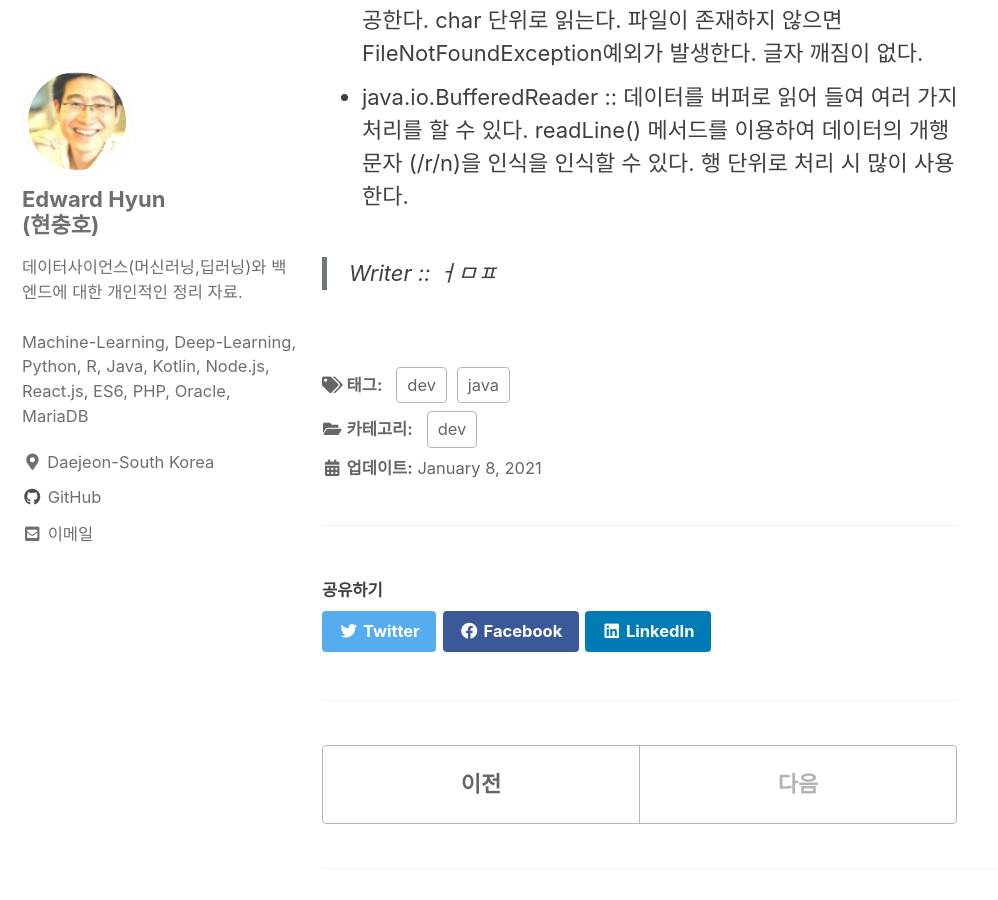
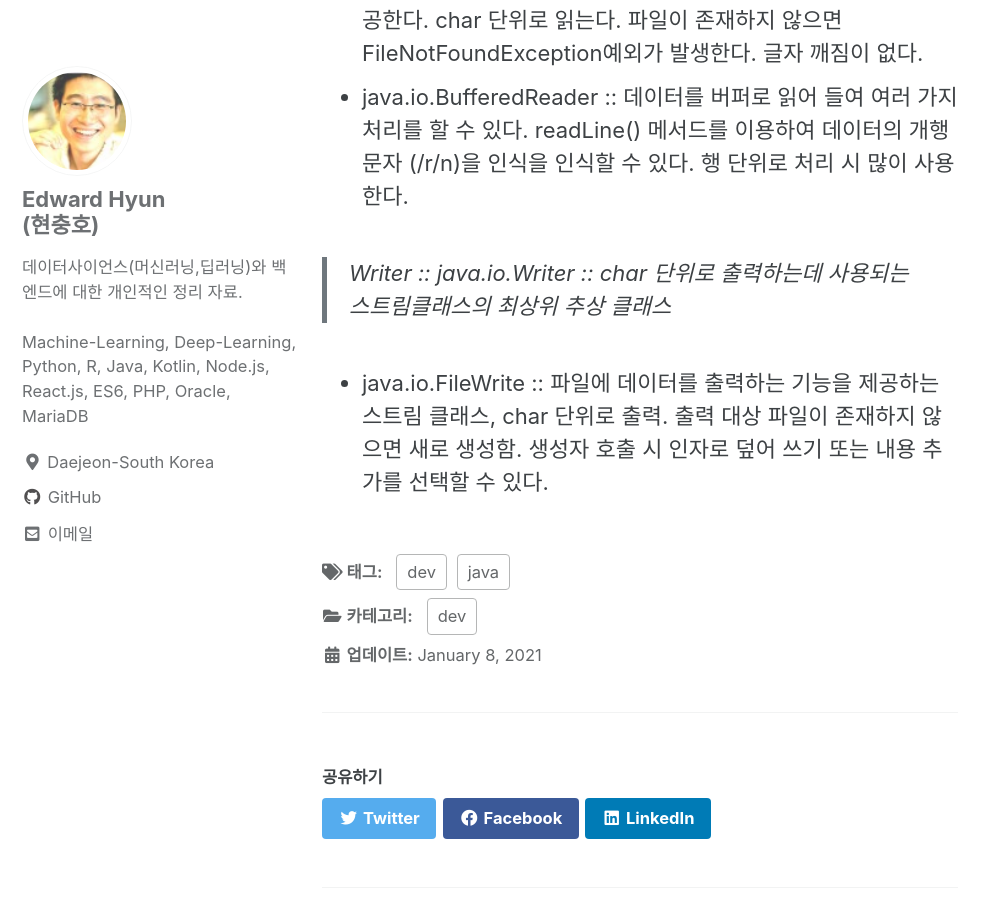
Before and after one commit to iamhch24/iamhch24.github.io, a Jekyll site: the page built from _posts/2021-01-08-[Study] 초보자를 위한 Java Programming.md, in a window 1280 px wide and 900 px high, scrolled down 6932 px. Shown: the whole window, without its empty margins (0-998 px from the left). Built offline with Jekyll 4.4.1, drawn with Linux system fonts in a browser that asks for light colours; cached includes are drawn as plain includes; some of the changed lines change nothing that is shown.

Commit message:
_posts/2021-01-08-[Study] 초보자를 위한 Java Programming.md updated from https://stackedit.io/

```diff
--- a/_posts/2021-01-08-[Study] 초보자를 위한 Java Programming.md
+++ b/_posts/2021-01-08-[Study] 초보자를 위한 Java Programming.md
@@ -147,7 +147,9 @@ public void m(){
 * java.io.FileReader :: 파일에서 데이터를 읽을 수 있는 기능을 제공한다. char 단위로 읽는다. 파일이 존재하지 않으면 FileNotFoundException예외가 발생한다. 글자 깨짐이 없다.
 * java.io.BufferedReader :: 데이터를 버퍼로 읽어 들여 여러 가지 처리를 할 수 있다. readLine() 메서드를 이용하여 데이터의 개행문자 (/r/n)을 인식을 인식할 수 있다. 행 단위로 처리 시 많이 사용한다.
 
-> Writer :: ㅓㅁㅍ
+> Writer :: java.io.Writer :: char 단위로 출력하는데 사용되는 스트림클래스의 최상위 추상 클래스
+
+* java.io.FileWrite :: 파일에 데이터를 출력하는 기능을 제공하는 스트림 클래스, char 단위로 출력. 출력 대상 파일이 존재하지 않으면 새로 생성함. 생성자 호출 시 인자로 덮어 쓰기 또는 내용 추가를 선택할 수 있다.
 
 
 
@@ -155,8 +157,8 @@ public void m(){
 
 
 <!--stackedit_data:
-eyJoaXN0b3J5IjpbLTE2MjQxNjA4ODAsLTEzNTcyNDk3NDMsMT
-gxMDU2ODk5MiwtMTc4MzQ2NzA0NywtMTE0Nzc4NDIzNiwtMTE3
-ODI3NTcyNSwxNjM0MDgxMTI3LDUwNDcxNDQ0LDE5NjcyNzg3Nz
-ksLTEyNjQ0NDQ3NzNdfQ==
+eyJoaXN0b3J5IjpbLTE2Mjk2MDMyNSwtMTM1NzI0OTc0MywxOD
+EwNTY4OTkyLC0xNzgzNDY3MDQ3LC0xMTQ3Nzg0MjM2LC0xMTc4
+Mjc1NzI1LDE2MzQwODExMjcsNTA0NzE0NDQsMTk2NzI3ODc3OS
+wtMTI2NDQ0NDc3M119
 -->
```
